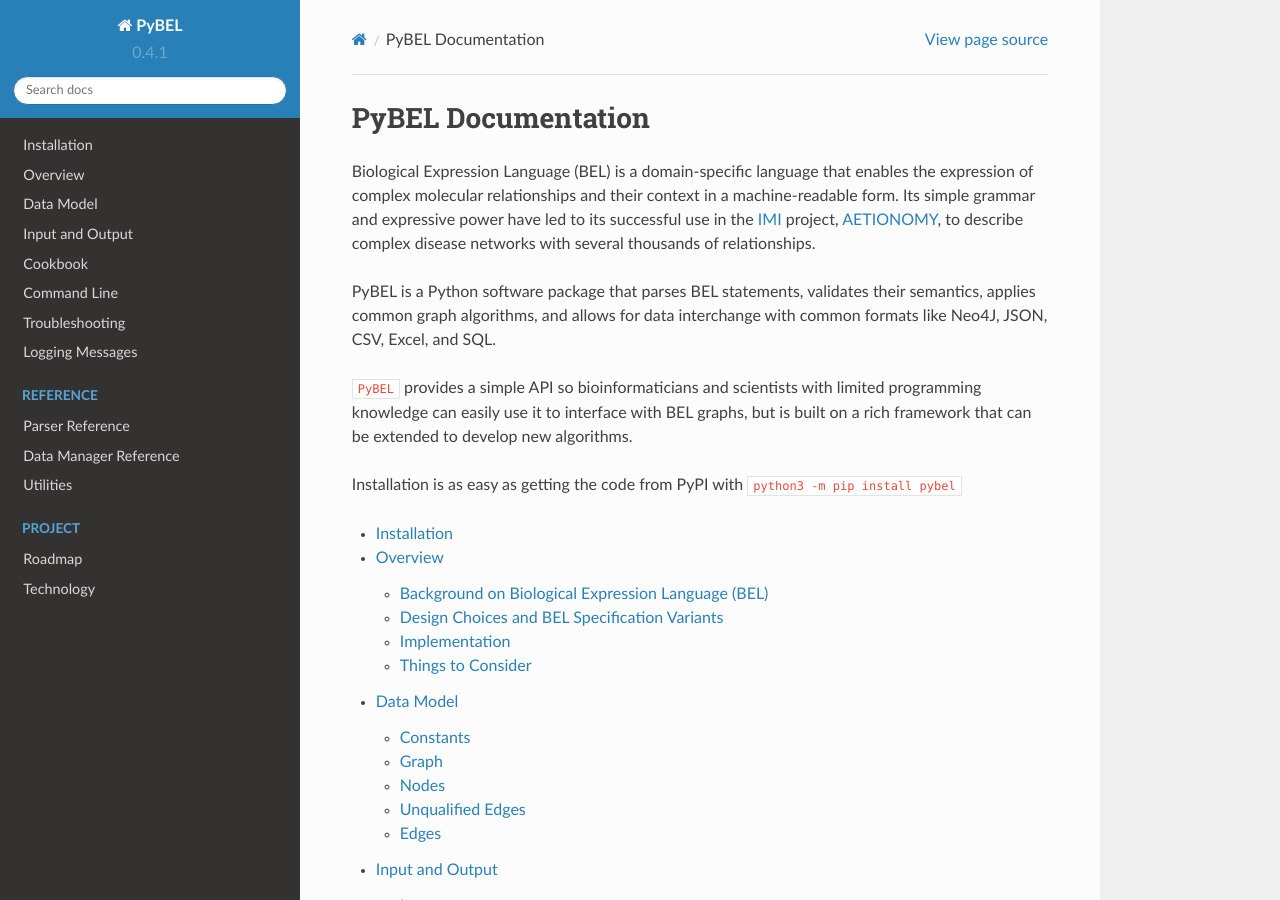
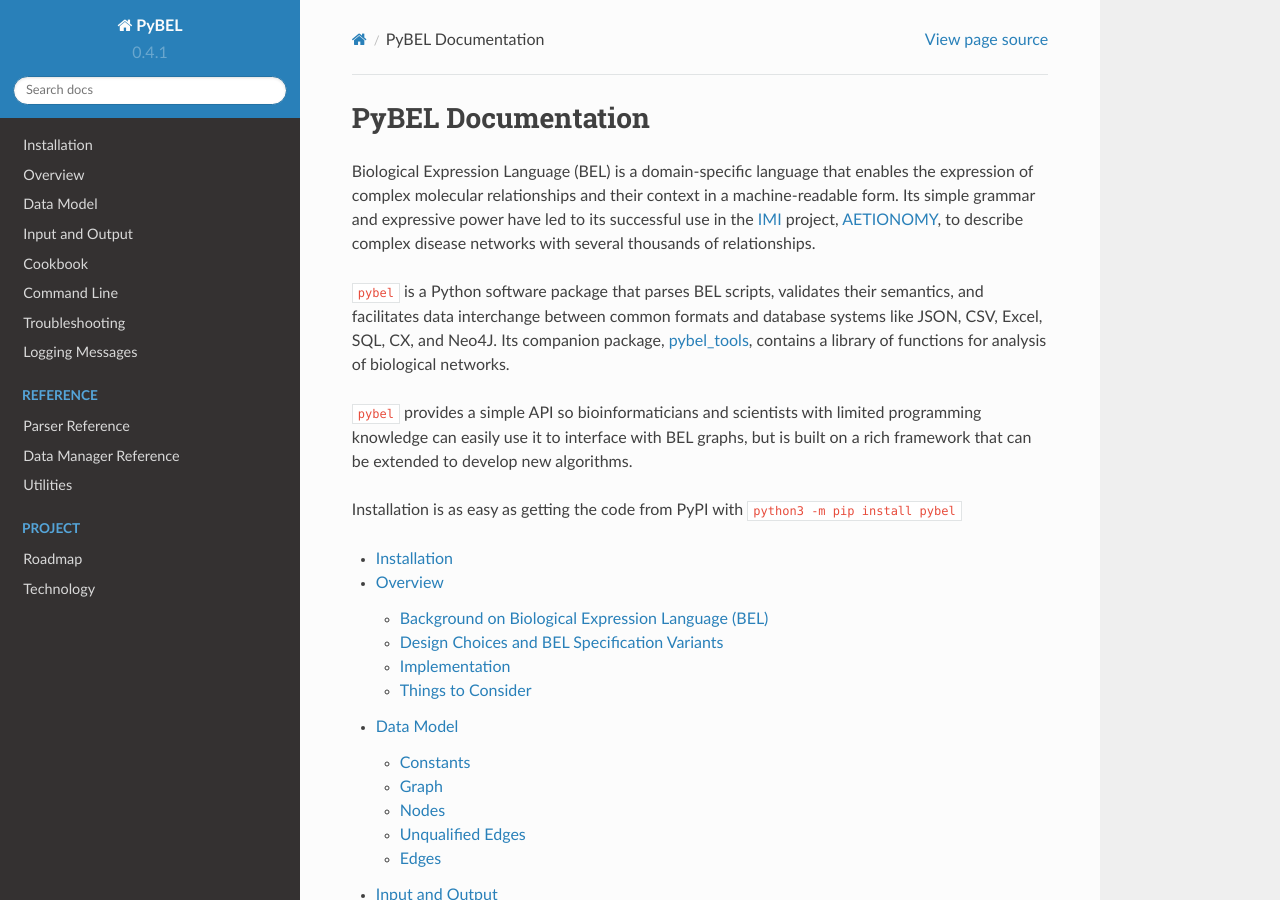
Before and after one commit to pybel/pybel, a Sphinx documentation site: the page built from docs/source/index.rst, in a window 1280 px wide and 900 px high. Built offline with Sphinx 7.4.7 and the Read the Docs theme 2.0.0, drawn with Linux system fonts in a browser that asks for light colours.

Commit message:
Update docs
Reference to pybel tools

```diff
--- a/docs/source/index.rst
+++ b/docs/source/index.rst
@@ -6,10 +6,12 @@
 successful use in the `IMI <https://www.imi.europa.eu/>`_ project, `AETIONOMY <http://www.aetionomy.eu/>`_, to describe
 complex disease networks with several thousands of relationships.
 
-PyBEL is a Python software package that parses BEL statements, validates their semantics, applies common graph
-algorithms, and allows for data interchange with common formats like Neo4J, JSON, CSV, Excel, and SQL.
+:code:`pybel` is a Python software package that parses BEL scripts, validates their semantics, and facilitates data
+interchange between common formats and database systems like JSON, CSV, Excel, SQL, CX, and Neo4J. Its companion
+package, `pybel_tools <http://pybel-tools.readthedocs.io/>`_, contains a library of functions for analysis of
+biological networks.
 
-:code:`PyBEL` provides a simple API so bioinformaticians and scientists with limited programming knowledge can easily
+:code:`pybel` provides a simple API so bioinformaticians and scientists with limited programming knowledge can easily
 use it to interface with BEL graphs, but is built on a rich framework that can be extended to develop new algorithms.
 
 Installation is as easy as getting the code from PyPI with :code:`python3 -m pip install pybel`
```
Also changed, not shown: README.rst (+5 -3 lines).
